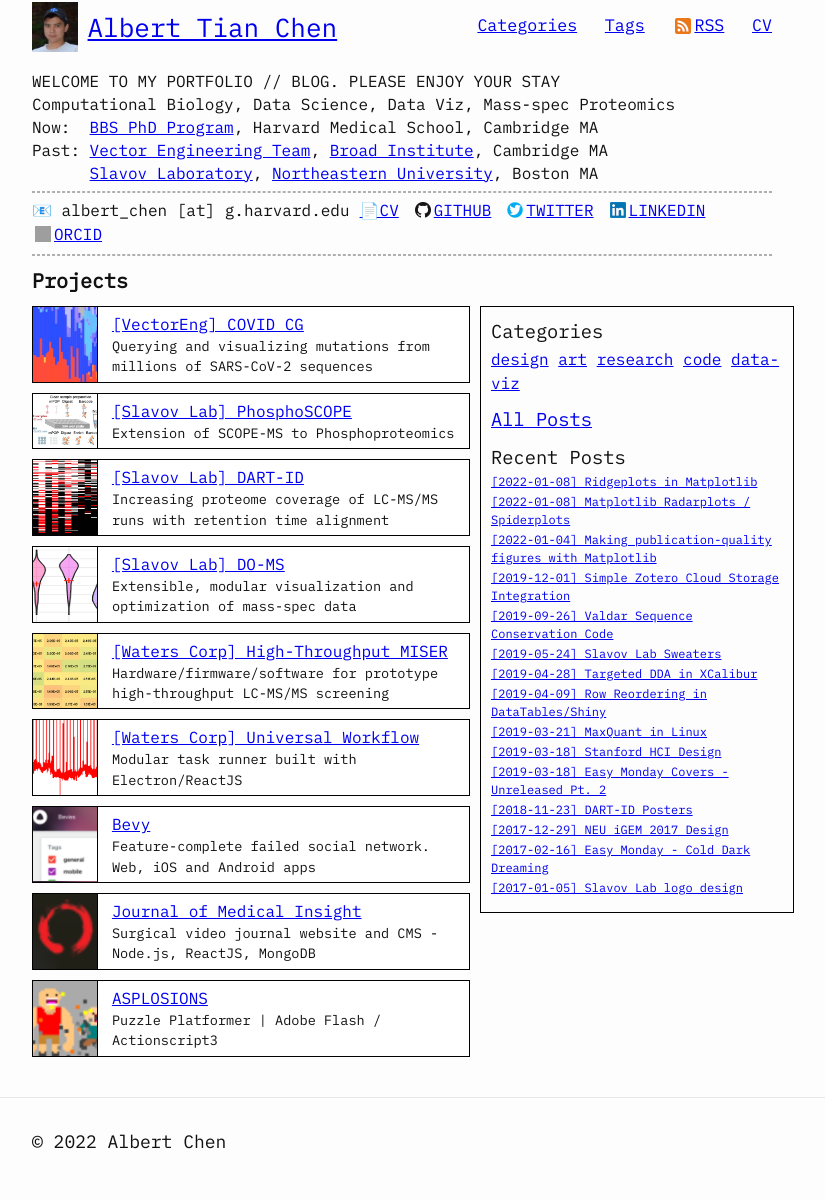
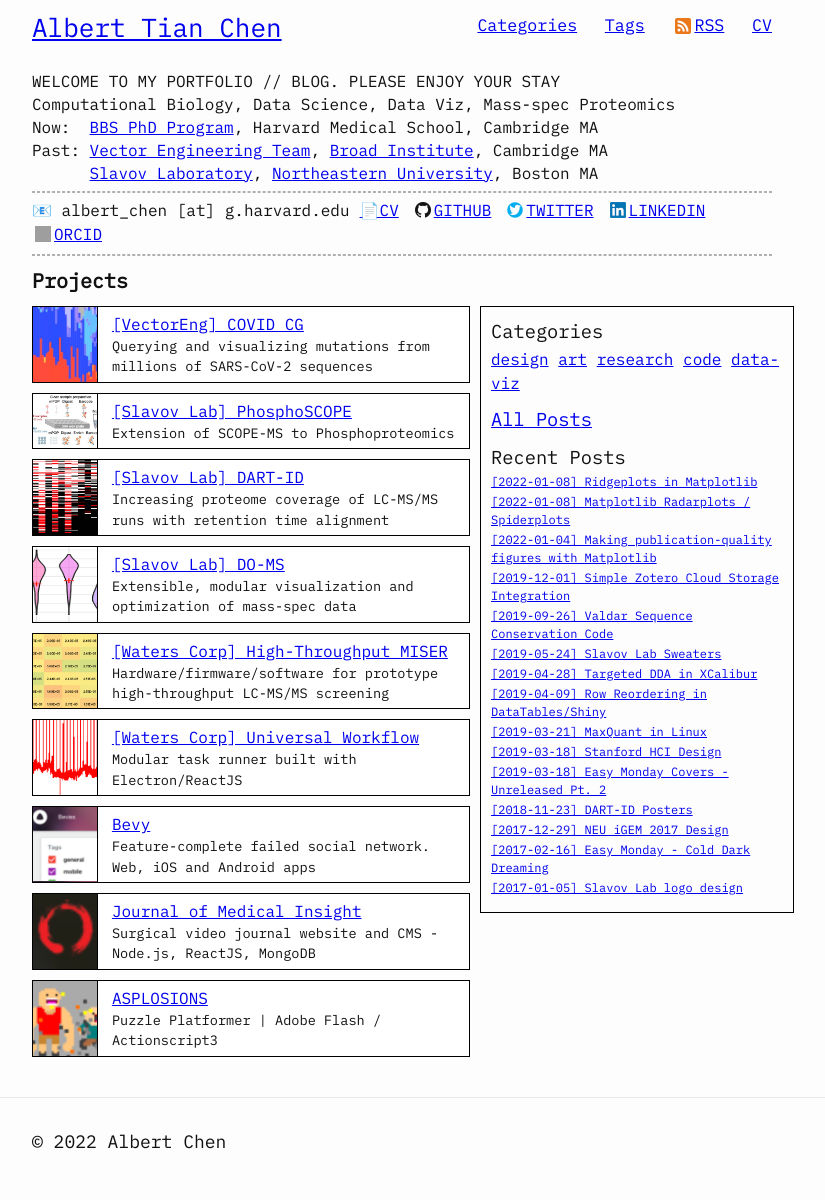
Before and after one commit to atc3/atc3.github.io, a Jekyll site: the page built from index.html, in a window 1280 px wide. Shown: the whole page, without its empty margins (238-1063 px from the left). Built offline with Jekyll 4.4.1, drawn with Linux system fonts in a browser that asks for light colours; grey boxes are pictures that could not be loaded.

Commit message:
Remove pfp

```diff
--- a/_includes/header.html
+++ b/_includes/header.html
@@ -3,7 +3,7 @@
   <div class="wrapper">
     {%- assign default_paths = site.pages | map: "path" -%}
     {%- assign page_paths = site.header_pages | default: default_paths -%}
-    <img src="/images/profile2.jpg" title="Profile Picture" class="profile-pic"></img>
+    <!-- <img src="/images/profile2.jpg" title="Profile Picture" class="profile-pic"></img> -->
     <a class="site-title" rel="author" href="{{ "/" | relative_url }}">
       {{ site.title | escape }}
     </a>
```
